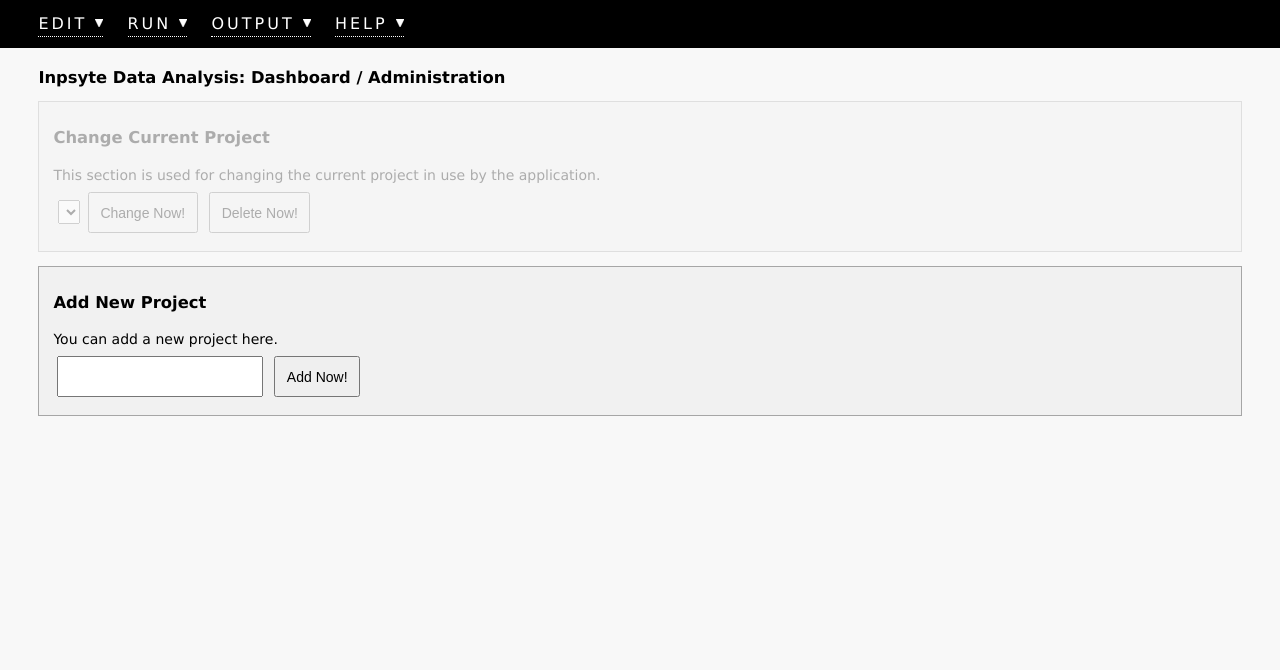
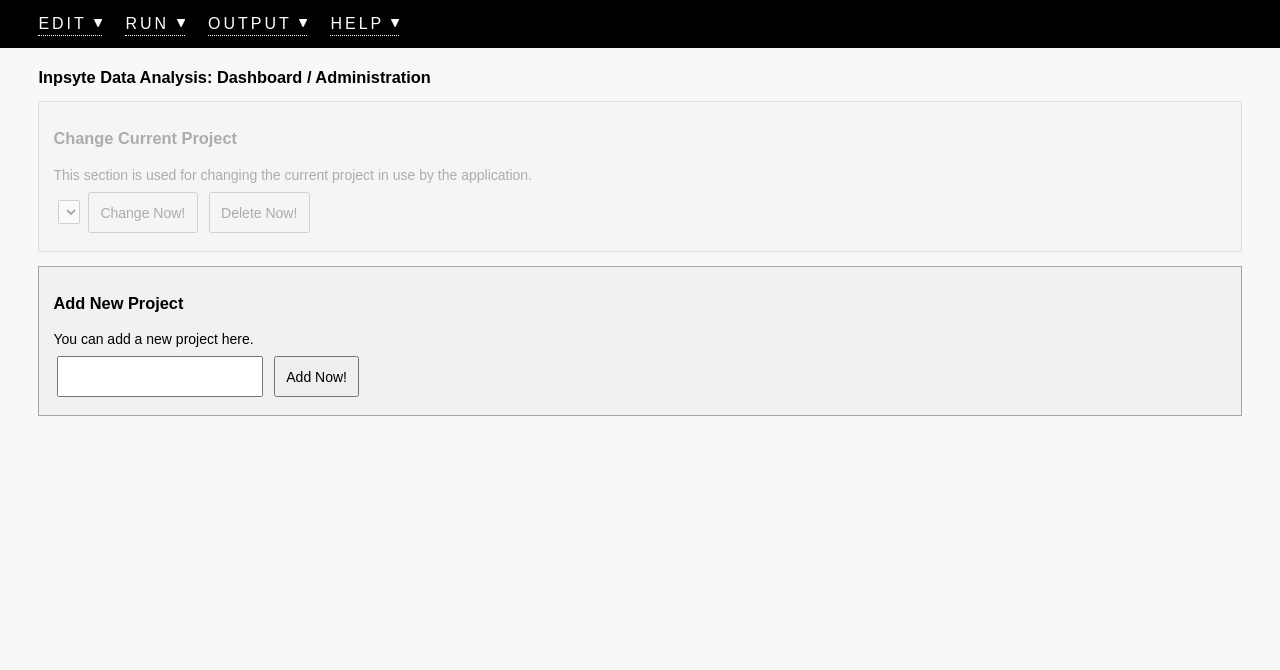
Before and after one commit to hjgodwin/Inpsyte-Data-Analysis, a PHP site: page / in a window 1280 px wide. Shown: the top 670 px of the page. Run offline with PHP 8.4, Linux system fonts and the light colour scheme; data that the repository does not hold is empty; some libraries are stand-ins or nearby versions.

Commit message:
Changed css to get it working in firefox and opera

```diff
--- a/css/ge2.css
+++ b/css/ge2.css
@@ -4,9 +4,10 @@
 html { color:black; }
 
 body {
-	font-family: Lucida Grande, Lucida Sans, Arial, sans-serif;
+	font-family: Arial, Lucida Grande, Lucida Sans, sans-serif;
 	font-size: 14px;
 	background:#f8f8f8;
+	font-style:normal;
 }
 
 table {
@@ -71,6 +72,7 @@
 	color:white;
 	font-size:16px;
 	letter-spacing:3px;
+	z-index:2;
 }
 
 #navigation li a, li a:hover, li a:active, li a:visited{
@@ -129,11 +131,13 @@
   border-bottom:none; text-decoration: none;}
 
 #maintext{
-	padding-top:60px;
 	background:#f8f8f8;
 	width:94%;
 	padding-left:3%;
 	padding-right:3%;
+	position:fixed;
+	top:60px;
+	z-index:1;
 }
 
 footer{
```
